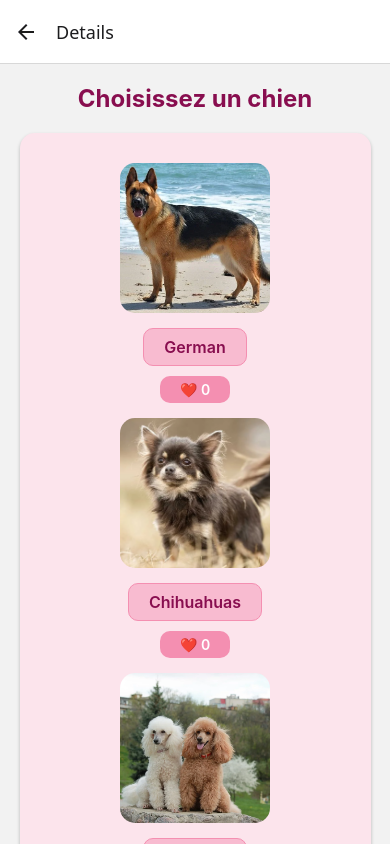
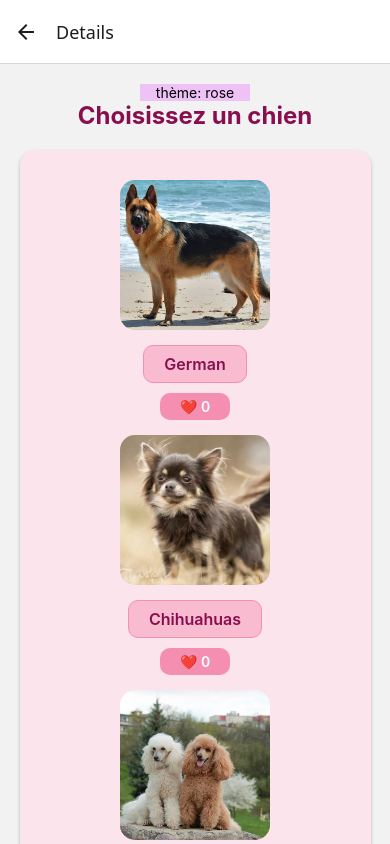
Before and after one commit to Papemomath/tp1-mobile, a React Native app in the folder tp1-multi-pages/: screen /Details in a window 390 px wide. Built offline with nearby package versions, Linux system fonts and the light colour scheme; what react-native-worklets would draw is missing.

Commit message:
ajout dun bouton theme pr changer la couleur

```diff
--- a/tp1-multi-pages/src/screens/DetailsScreen.js
+++ b/tp1-multi-pages/src/screens/DetailsScreen.js
@@ -18,6 +18,9 @@ import poodle from "../../assets/dog/poodle.png";
 
 export default function DetailsScreen() {
   const screenWidth = Dimensions.get("window").width;
+
+  const [theme, setTheme] = useState("rose");
+
 
   const poidsParAge = {
     "German Shepherds": [10, 15, 20, 25, 35],
@@ -89,9 +92,25 @@ export default function DetailsScreen() {
 
   return (
     <ScrollView contentContainerStyle={styles.scrollContainer}>
+
+
+
+     {/* 26x BOUTONN PR CHAN?GER? DE THEME */}
+     <TouchableOpacity
+  onPress={() => setTheme(theme === "rose" ? "bleu" : "rose")}
+  style={{ alignSelf: "center",
+    paddingHorizontal: 16,
+    backgroundColor: "#eec2f6ff",
+  }} >
+  <Text>
+    thème: {theme === "rose" ? "rose" : "bleu"}
+  </Text>
+</TouchableOpacity>
+
+
       <Text style={styles.title}>{chien}</Text>
-
-      <View style={styles.chienContainer}>
+      {/* 26x theme ------- */}
+      <View style={[styles.chienContainer, { backgroundColor: themee[theme] }]}>
         {/* German Shepherd */}
         <Image style={styles.image} source={german} />
         <TouchableOpacity
@@ -229,7 +248,7 @@ const styles = StyleSheet.create({
     color: "#880e4f",
   },
   chienContainer: {
-    backgroundColor: "#fce4ec",
+    backgroundColor: "#e4f1fcff",
     padding: 20,
     marginBottom: 20,
     borderRadius: 15,
@@ -312,3 +331,8 @@ const styles = StyleSheet.create({
     color: "#880e4f",
   },
 });
+// 26x theme -------
+const themee = {
+  rose: "#fce4ec",
+  bleu: "#e4f1fc",
+};
```
